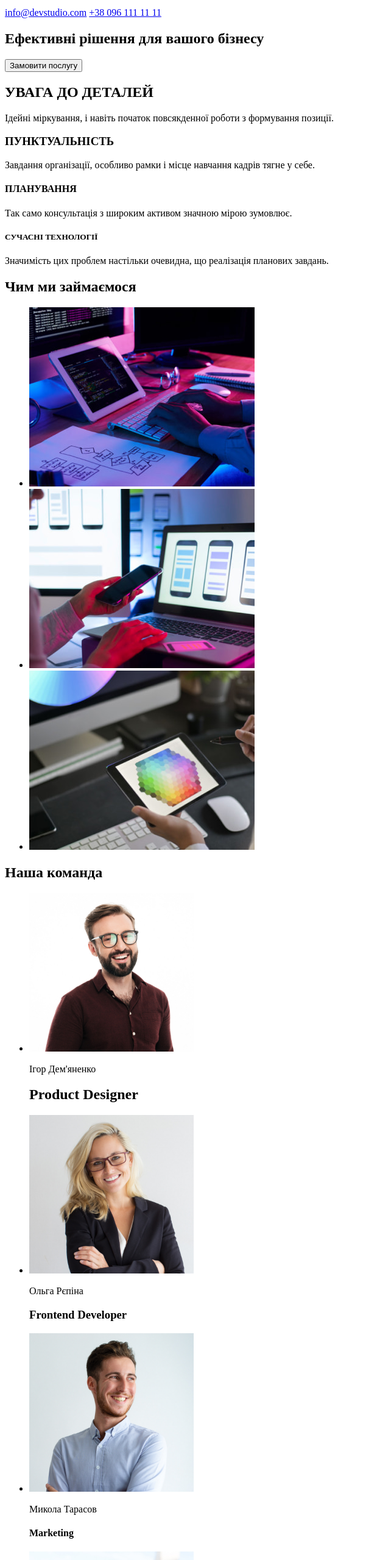
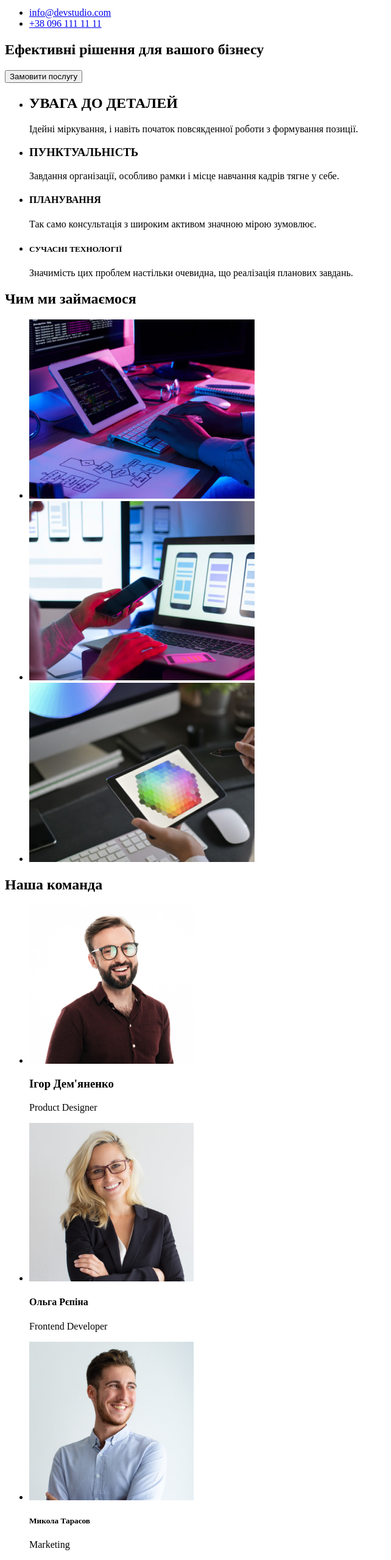
Before and after one commit to anihka4131/goit-markup-hw-01, a plain HTML site: page index.html in a window 1280 px wide. Shown: the part 100-2659 px from the top of the page at 61% size, without its empty margins (0-642 px from the left). Drawn offline with Linux system fonts and the light colour scheme.

Commit message:
corected index.html

```diff
--- a/index.html
+++ b/index.html
@@ -21,35 +21,47 @@
           </li>
         </ul>
       </nav>
-      <div class="header-group">
-        <a href="email:info@devstudio.com">info@devstudio.com</a>
-        <a href="tel:380961111111">+38 096 111 11 11</a>
-      </div>
+      <ul class="header-group">
+        <li><a href="email:info@devstudio.com">info@devstudio.com</a></li>
+        <li><a href="tel:380961111111">+38 096 111 11 11</a></li>
+      </ul>
     </header>
     <main>
       <section class="profile-header">
         <h1>Ефективні рішення для вашого бізнесу</h1>
         <button type="button">Замовити послугу</button>
       </section>
-      <div class="spesifics">
+      <section class="spesifics">
+        <ul>
+          <li>
             <h2>УВАГА ДО ДЕТАЛЕЙ</h2>
             <p>
-          Ідейні міркування, і навіть початок повсякденної роботи з формування
-          позиції.
+              Ідейні міркування, і навіть початок повсякденної роботи з
+              формування позиції.
             </p>
+          </li>
+          <li>
             <h3>ПУНКТУАЛЬНІСТЬ</h3>
             <p>
-          Завдання організації, особливо рамки і місце навчання кадрів тягне у
-          себе.
+              Завдання організації, особливо рамки і місце навчання кадрів тягне
+              у себе.
             </p>
+          </li>
+          <li>
             <h4>ПЛАНУВАННЯ</h4>
-        <p>Так само консультація з широким активом значною мірою зумовлює.</p>
+            <p>
+              Так само консультація з широким активом значною мірою зумовлює.
+            </p>
+          </li>
+          <li>
             <h5>СУЧАСНІ ТЕХНОЛОГІЇ</h5>
             <p>
               Значимість цих проблем настільки очевидна, що реалізація планових
               завдань.
             </p>
-      </div>
+          </li>
+        </ul>
+      </section>
       <section class="provide">
         <h2>Чим ми займаємося</h2>
         <ul class="list">
@@ -92,8 +104,8 @@
               width="270"
               height="260"
             />
-            <p>Ігор Дем'яненко</p>
-            <h2>Product Designer</h2>
+            <h3>Ігор Дем'яненко</h3>
+            <p>Product Designer</p>
           </li>
           <li>
             <img
@@ -102,8 +114,8 @@
               width="270"
               height="260"
             />
-            <p>Ольга Рєпіна</p>
-            <h3>Frontend Developer</h3>
+            <h4>Ольга Рєпіна</h4>
+            <p>Frontend Developer</p>
           </li>
           <li>
             <img
@@ -112,8 +124,8 @@
               width="270"
               height="260"
             />
-            <p>Микола Тарасов</p>
-            <h4>Marketing</h4>
+            <h5>Микола Тарасов</h5>
+            <p>Marketing</p>
           </li>
           <li>
             <img
@@ -122,16 +134,16 @@
               width="270"
               height="260"
             />
-            <p>Михайло Єрмаков</p>
-            <h5>UI Designer</h5>
+            <h6>Михайло Єрмаков</h6>
+            <p>UI Designer</p>
           </li>
         </ul>
       </section>
     </main>
     <footer class="footer">
       <a href="./index.html">WebStudio</a>
-      <address>м. Київ, пр-т Лесі Українки, 26</address>
       <address>
+        м. Київ, пр-т Лесі Українки, 26
         <ul>
           <li><a href="email:info@devstudio.com">info@devstudio.com</a></li>
           <li><a href="tel:380961111111">+38 096 111 11 11</a></li>
```
Lines whose indentation alone changed are shown as unchanged.
